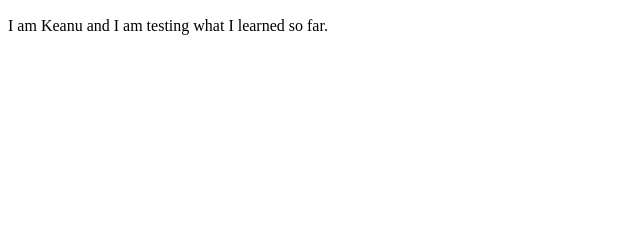
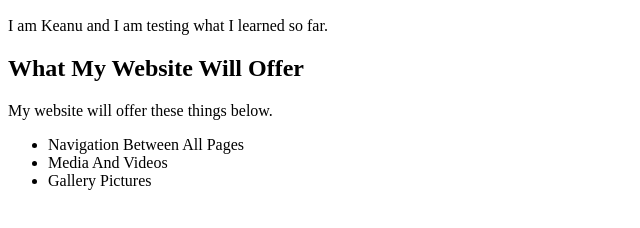
Before and after one commit to KeanuHarris/COMP001A.WEBDESIGNERASSIGNMENT, a plain HTML site: page index.html in a window 1280 px wide. Shown: the part 216-444 px from the top of the page, without its empty margins (0-640 px from the left). Drawn offline with Linux system fonts and the light colour scheme.

Commit message:
added what my website will offer

```diff
--- a/index.html
+++ b/index.html
@@ -23,7 +23,15 @@
     <h2>About Me</h2>
     <p>I am Keanu and I am testing what I learned so far.</p>
     </section>
-
+    <section>
+        <h2>What My Website Will Offer</h2>
+        <p>My website will offer these things below.</p>
+        <ul>
+            <li>Navigation Between All Pages</li>
+            <li>Media And Videos</li>
+            <li>Gallery Pictures</li>
+        </ul>
+    </section>
 </main>
 </body>
 </html>
```
